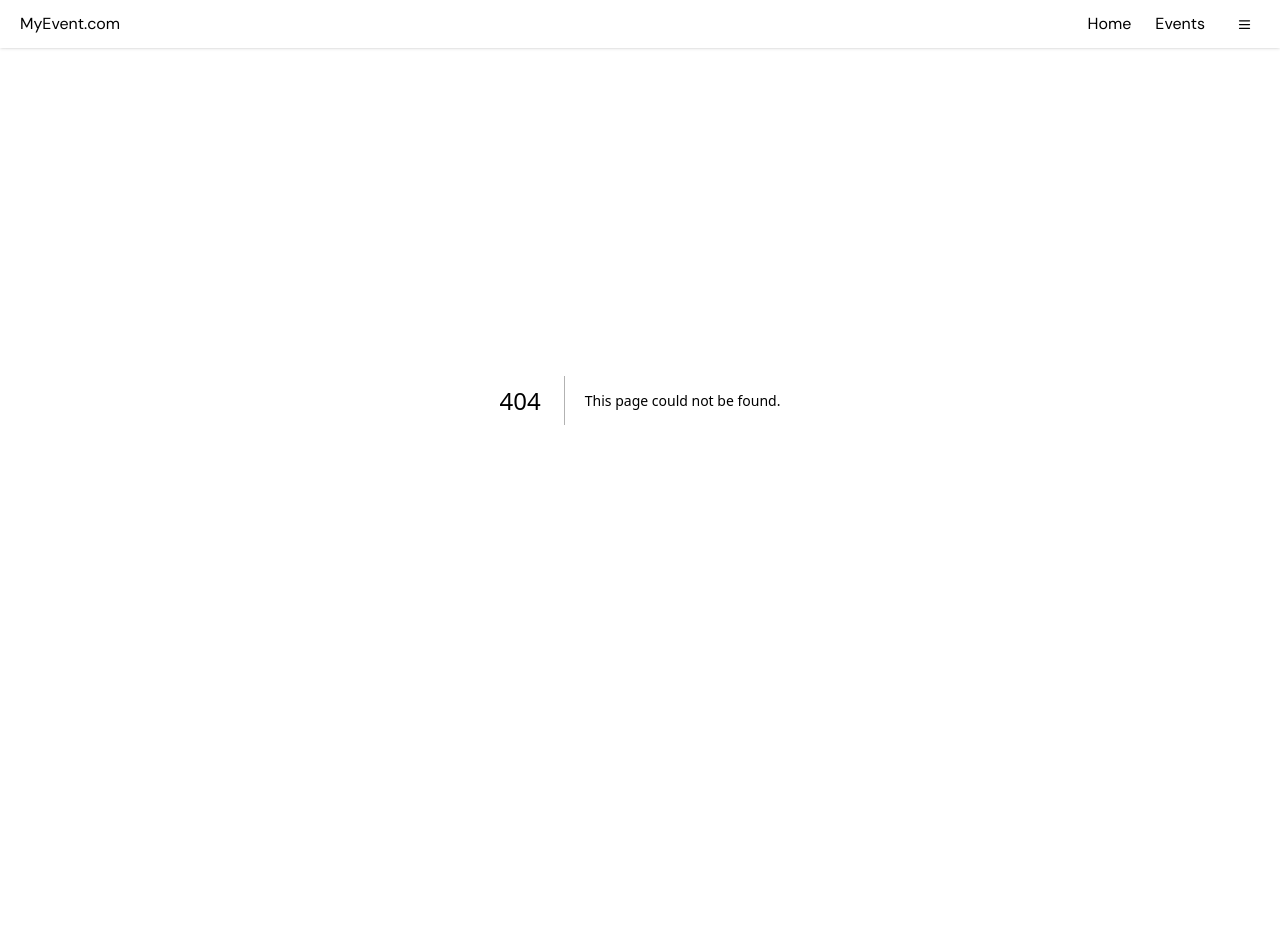
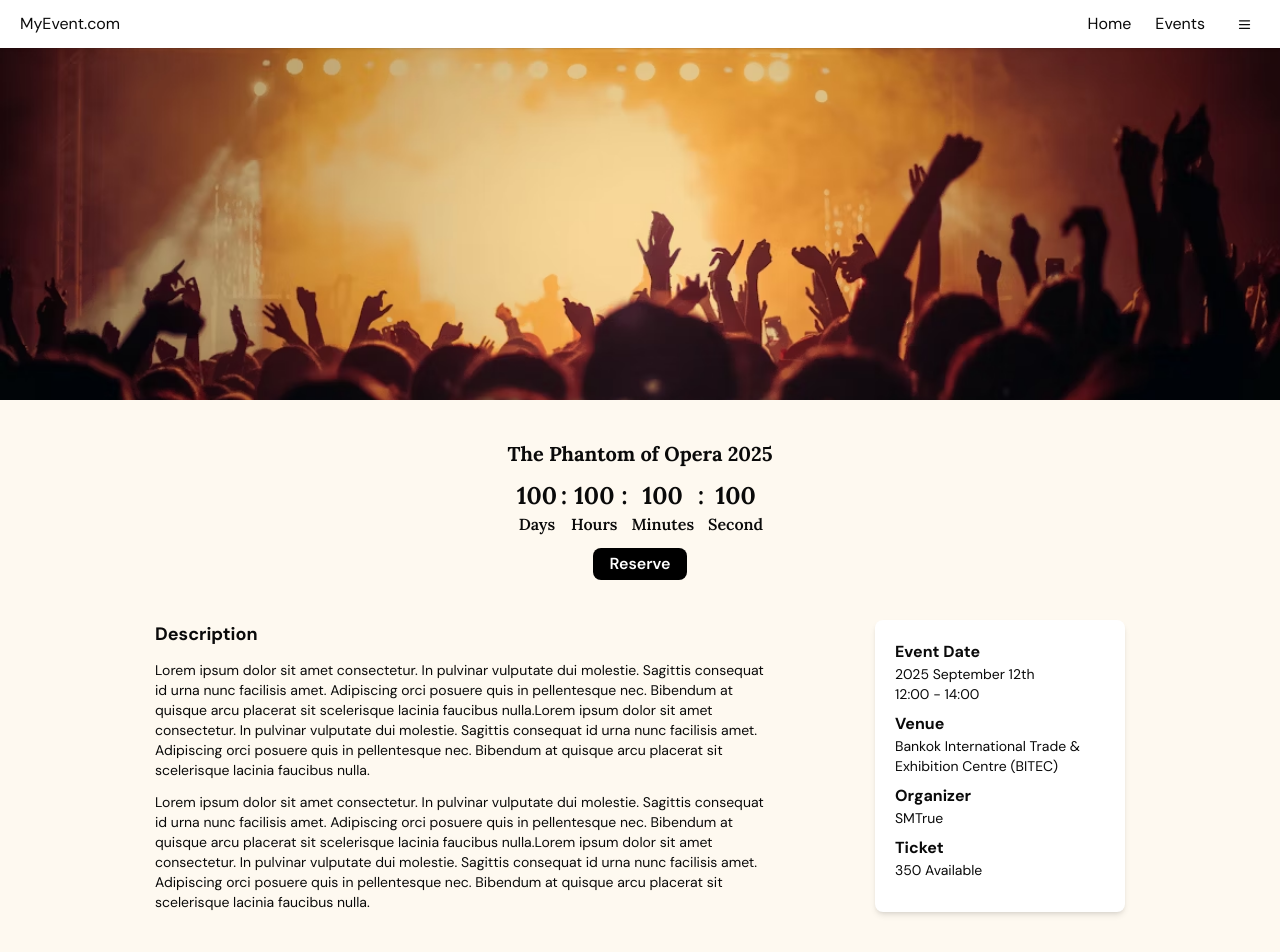
Before and after one commit to knwpound/swdevprac2-term-project, a Next.js app: page /event/1 in a window 1280 px wide. Before the commit this address had no page. Shown: the top 952 px of the page. Before the commit the page ends 800 px from the top, so only its background shows below. Built offline with nearby package versions, Linux system fonts and the light colour scheme.

Commit message:
create: Event Detail Page

```diff
--- /dev/null
+++ b/src/app/(eventinfo)/event/[eid]/page.tsx
@@ -0,0 +1,58 @@
+import { DefaultButton } from "@/components/reused/DefaultButton";
+import { Timer } from "@/components/Timer";
+import { CardContainer } from "@/components/CardContainer";
+import { DefaultFooter } from "@/components/Footer";
+import { EventDetailCard } from "@/components/EventDetailCard";
+
+export default function EventDetail() {
+  return (
+    <div>
+      <div
+        className="w-full h-[400px] bg-[url(/pics/banner1.png)] bg-cover bg-[center_40%] py-15
+        flex flex-col justify-center items-center"
+      ></div>
+      <div className="w-full flex flex-col gap-3 justify-center items-center py-10">
+        <h1 className="font-serif font-bold text-xl">
+          The Phantom of Opera 2025
+        </h1>
+        <Timer />
+        <div>
+          <DefaultButton text="Reserve" />
+        </div>
+      </div>
+      <div className="w-full flex flex-row gap-25 px-5 justify-center">
+        <div className="w-[50%] flex flex-col gap-3">
+          <p className="font-bold text-lg">Description</p>
+          <p className="text-sm">
+            Lorem ipsum dolor sit amet consectetur. In pulvinar vulputate dui
+            molestie. Sagittis consequat id urna nunc facilisis amet. Adipiscing
+            orci posuere quis in pellentesque nec. Bibendum at quisque arcu
+            placerat sit scelerisque lacinia faucibus nulla.Lorem ipsum dolor
+            sit amet consectetur. In pulvinar vulputate dui molestie. Sagittis
+            consequat id urna nunc facilisis amet. Adipiscing orci posuere quis
+            in pellentesque nec. Bibendum at quisque arcu placerat sit
+            scelerisque lacinia faucibus nulla.
+          </p>
+          <p className="text-sm">
+            Lorem ipsum dolor sit amet consectetur. In pulvinar vulputate dui
+            molestie. Sagittis consequat id urna nunc facilisis amet. Adipiscing
+            orci posuere quis in pellentesque nec. Bibendum at quisque arcu
+            placerat sit scelerisque lacinia faucibus nulla.Lorem ipsum dolor
+            sit amet consectetur. In pulvinar vulputate dui molestie. Sagittis
+            consequat id urna nunc facilisis amet. Adipiscing orci posuere quis
+            in pellentesque nec. Bibendum at quisque arcu placerat sit
+            scelerisque lacinia faucibus nulla.
+          </p>
+        </div>
+        <EventDetailCard />
+      </div>
+      <div className="w-full px-10 h-[90vh] space-y-8 flex flex-col justify-center">
+        <div className="flex flex-row justify-between">
+          <h1 className="font-serif font-bold text-2xl">Upcoming Events</h1>
+        </div>
+        <CardContainer />
+      </div>
+      <DefaultFooter />
+    </div>
+  );
+}
```
